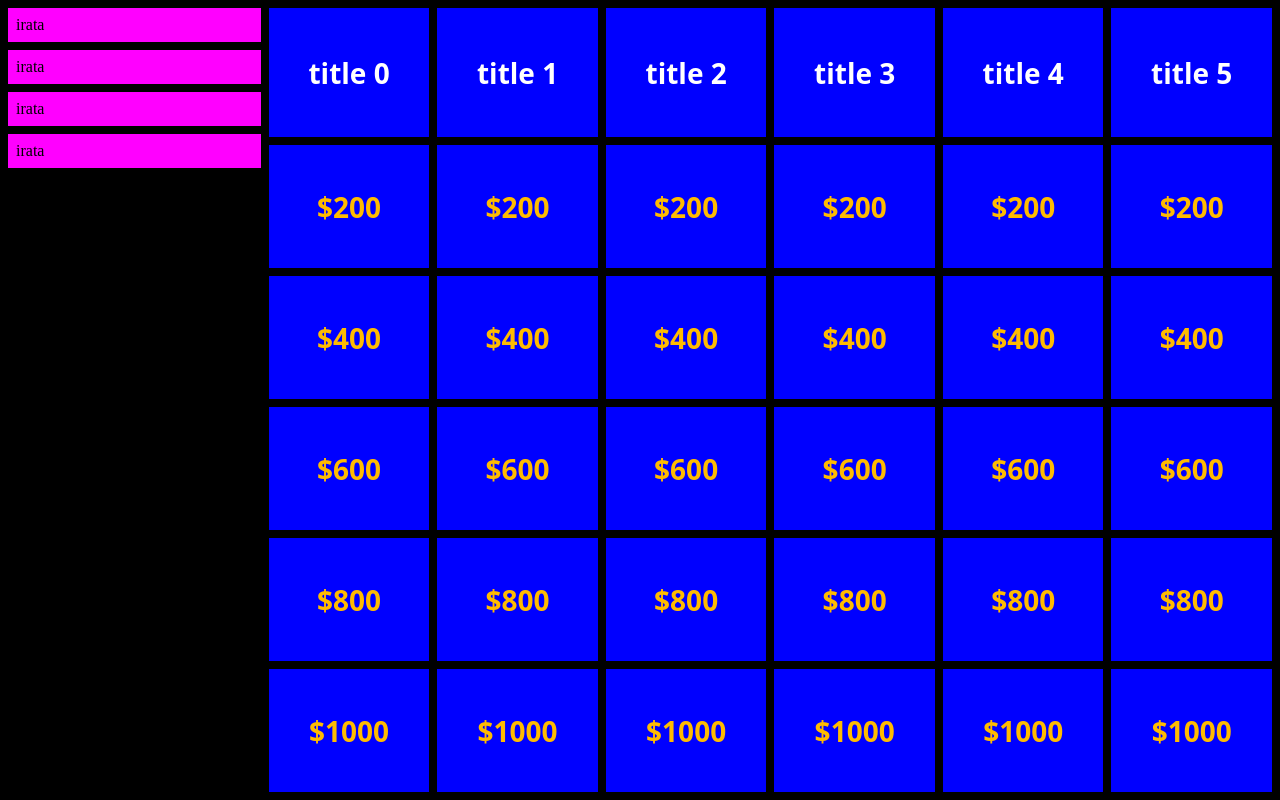
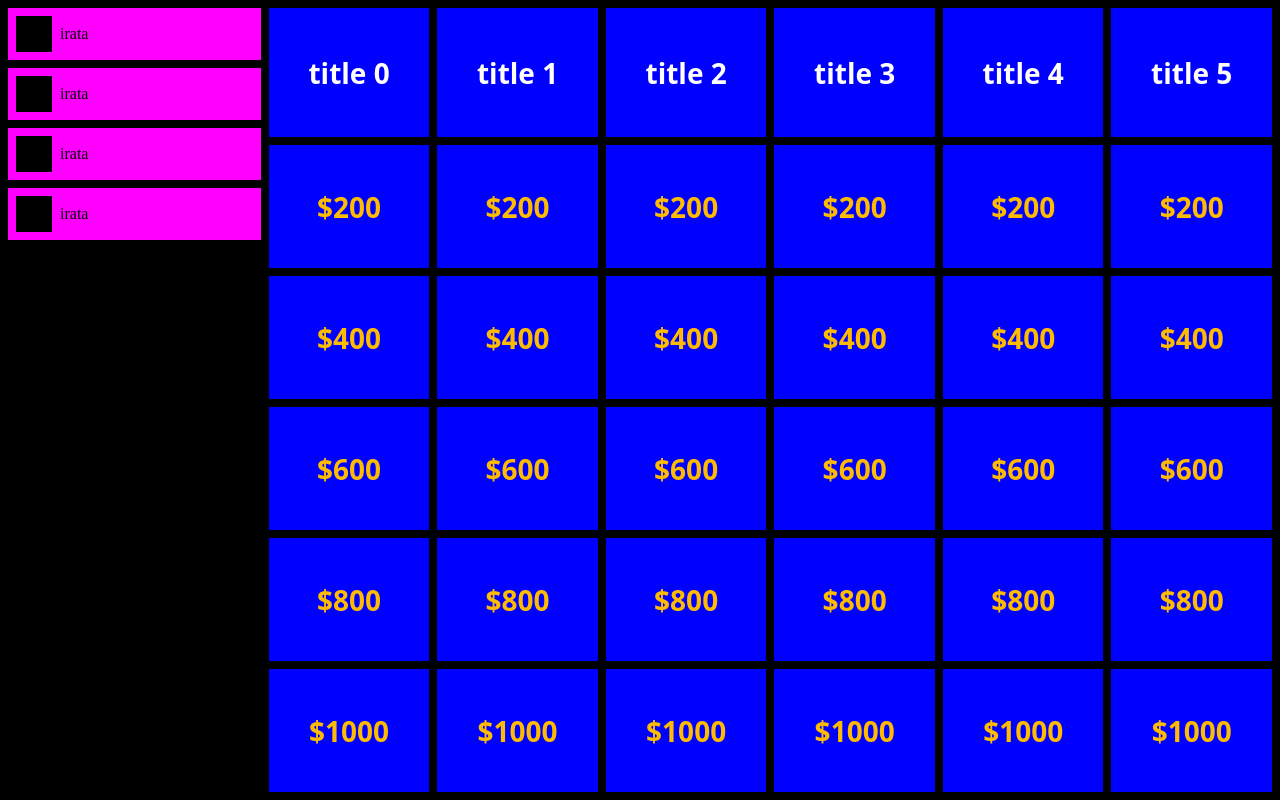
Before and after one commit to oo-Den/jeopardy-server, a Django app: page / in a window 1280 px wide. Run offline with Django 5.2, Linux system fonts and the light colour scheme.

Commit message:
add placeholders for player pfps

```diff
--- a/myapp/templates/myapp/players/default.html
+++ b/myapp/templates/myapp/players/default.html
@@ -1,15 +1,23 @@
 <style>
  .player {
      background-color: magenta;
-     display: flex;
+     display: flex; gap: 8px;
      padding: 8px;
  }
 
- .player span {
+ .player span.pfp {
+     width: 36px; height: 36px;
+     background-color: black;
+ }
+
+ .player span.player-name {
      flex-grow: 1;
      align-content: center;
  }
 </style>
 {% for player in players %}
-    <div class="player"><span>{{ player.name }}</span></div>
+    <div class="player">
+        <span class="pfp"></span>
+        <span class="player-name">{{ player.name }}</span>
+    </div>
 {% endfor %}
```
